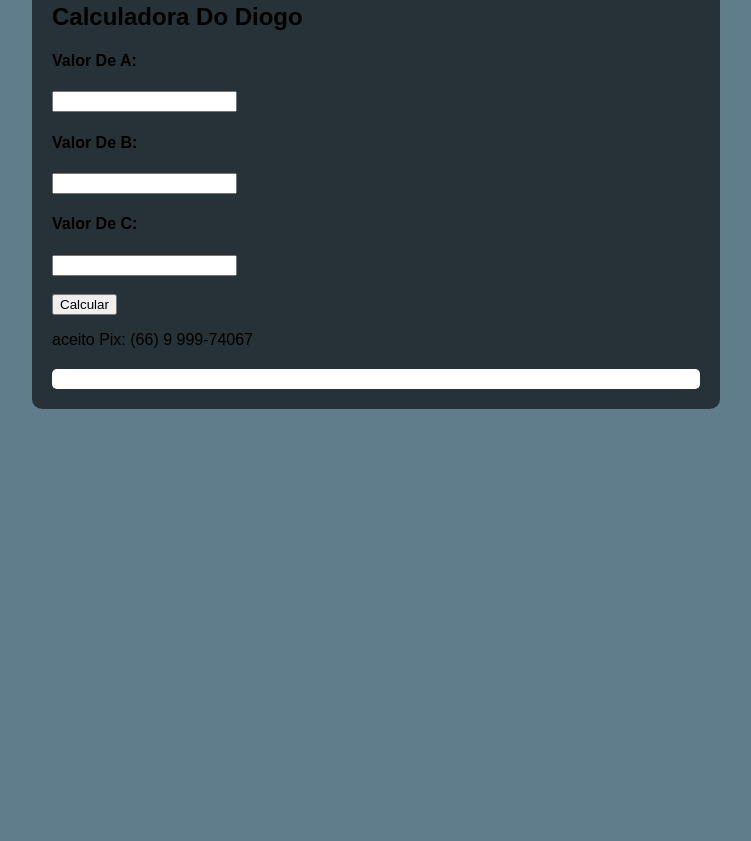
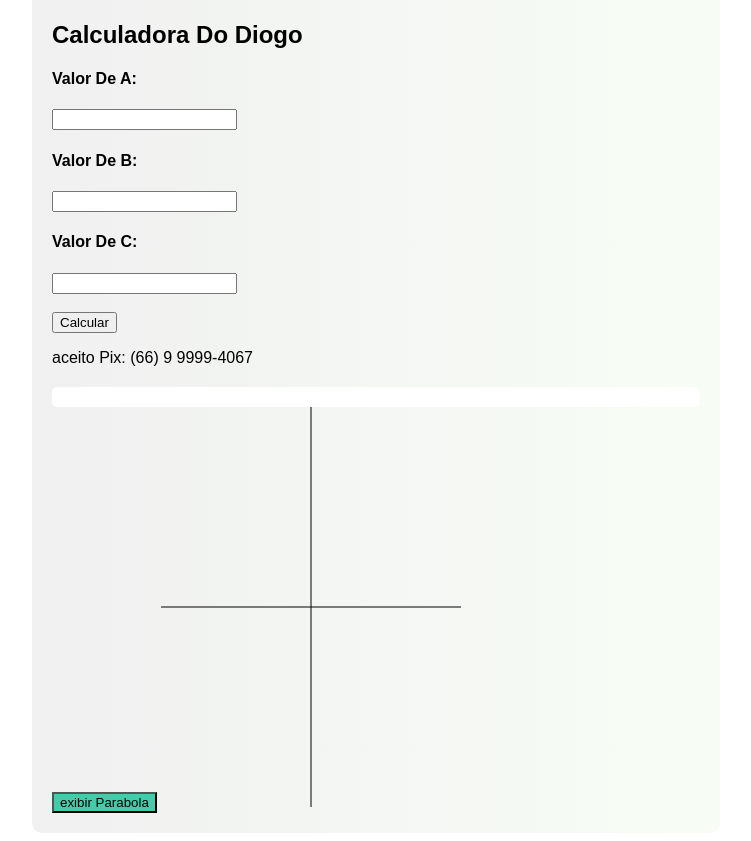
Before and after one commit to Diogoolibr/Calculadora, a plain HTML site: page index.html in a window 1280 px wide. Shown: the part 522-1363 px from the top of the page, without its empty margins (264-1015 px from the left). Before the commit the page ends 939 px from the top, so only its background shows below. Drawn offline with Linux system fonts and the light colour scheme.

Commit message:
Atualização v1.1

```diff
--- a/Calculadora.js
+++ b/Calculadora.js
@@ -1,4 +1,4 @@
- function calcularRaizes(){
+function calcularRaizes(){
   var a = document.getElementById("ValorA").value;
   var b = document.getElementById("ValorB").value;
   var c = document.getElementById("ValorC").value;
@@ -12,3 +12,57 @@
     document.getElementById("resultado").innerHTML = "Resultado: A equação não possui raizes reais";
   }
 }
+
+function exibirParabola() {
+  var canvas = document.getElementById("parabolacanvas");
+  var context = canvas.getContext("2d");
+
+  context.clearRect(0, 0, canvas.width, canvas.height);
+
+  var a = parseFloat(document.getElementById("ValorA").value);
+  var b = parseFloat(document.getElementById("ValorB").value);
+  var c = parseFloat(document.getElementById("ValorC").value);
+  context.strokeStyle = "blue";
+  context.lineWidth = 2;
+
+  context.beginPath();
+
+  for (var x = -10; x <= 10; x += 0.1){
+    var y = a*x*x + b*x + c;
+    var pixelX = (x + 10) * (canvas.width / 20);
+    var pixelY = canvas.height - (y + 10) * (canvas.height / 20);
+
+    if (x == -10) {
+      context.moveTo(pixelX, pixelY);
+    } else {
+      context.lineTo(pixelX, pixelY);
+    }
+  }
+
+  context.stroke();
+  context.closePath();
+  desenharEixos(canvas);
+}
+
+function desenharEixos(canvas) {
+  var context = canvas.getContext("2d");
+
+  context.strokeStyle = "black";
+  context.lineWidth = 1;
+  context.beginPath();
+
+  context.moveTo(0, canvas.height / 2);
+  context.lineTo(canvas.width, canvas.height / 2);
+  context.stroke();
+  context.closePath();
+
+  context.beginPath();
+  context.moveTo(canvas.width / 2, 0);
+  context.lineTo(canvas.width / 2, canvas.height);
+
+  context.stroke();
+  context.closePath();
+
+  }
+
+  exibirParabola();
--- a/Cynthia.css
+++ b/Cynthia.css
@@ -1,11 +1,11 @@
  body {
    font-family: Arial, sans-serif; /*fónte da pagina*/
    /*cor de fundo*/
-   background-color: #607D8B;
+   background-color: #f0f0f0,);
 
 
-   .calculadora {
-     background-color: #263238;
+   .koda {
+     background: linear-gradient(to right, #f0f0f0, #8de36b11);
      padding: 20px;
      border-radius: 10px;
      width: fit-content;
@@ -16,12 +16,7 @@
 
    .botao-calcular {
      background-color: #4caf50;
-     color: white;
-     padding: 10px 20px;
-     border: none;
-     border-radius: 5px;
-     cursor: pointer;
-     font-size: 16px;
+
      }
 
 
@@ -34,6 +29,11 @@
 
      }
 
+  .botão-calcular{
+    background-color: #4ca;
+
+  }
+
 
 
 }
--- a/index.html
+++ b/index.html
@@ -3,11 +3,12 @@
     <head>
         <meta charset="utf-8">
         <title>Calculadora de Equações do 2° Grau</title>
+        <a href="Fotos.html">Fotos</a>
         <link rel="stylesheet" href="Cynthia.css">
 
     </head>
     <body>
-      <div class="calculadora">
+      <div class="koda">
 
 
       <img src="logo.jpg" alt="Imagem no topo da página com o título">
@@ -20,15 +21,17 @@
         <h4>Valor De C:</h4>
         <input type="number" id="ValorC" />
         <br><br>
-        <button type="button" onclick="calcularRaizes()">Calcular</button>
+        <button type="button" onclick="botao-calcular()">Calcular</button>
           <p>
-             aceito Pix: (66) 9 999-74067
+             aceito Pix: (66) 9 9999-4067
           </p>
 
         </form>
         <div id="resultado" class="resultado"></div>
+        <button onclick="exibirParabola()" class="botão-calcular">exibir Parabola</button>
+        <canvas id="parabolacanvas" width"400" height="400"</canvas>
       </div>
-      <script src="Calculadora.js"></script>
+         <script src="Calculadora.js"></script>
 
     </body>
 </html>
```
